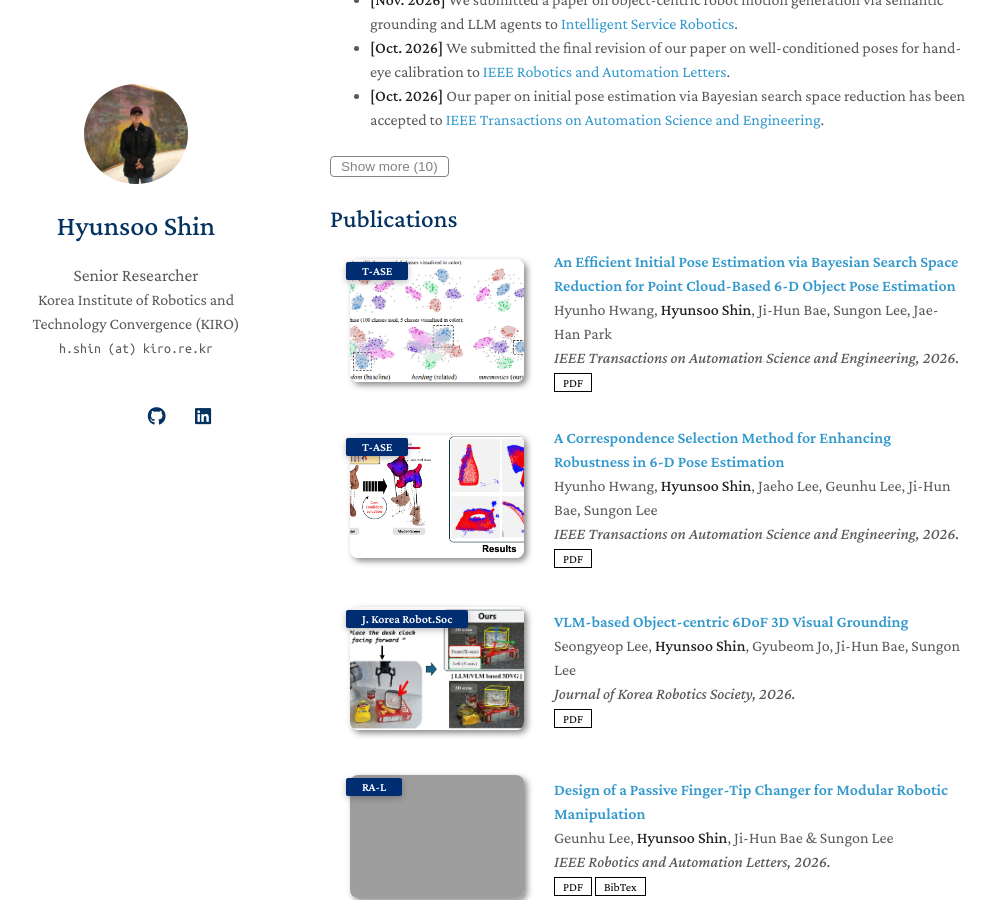
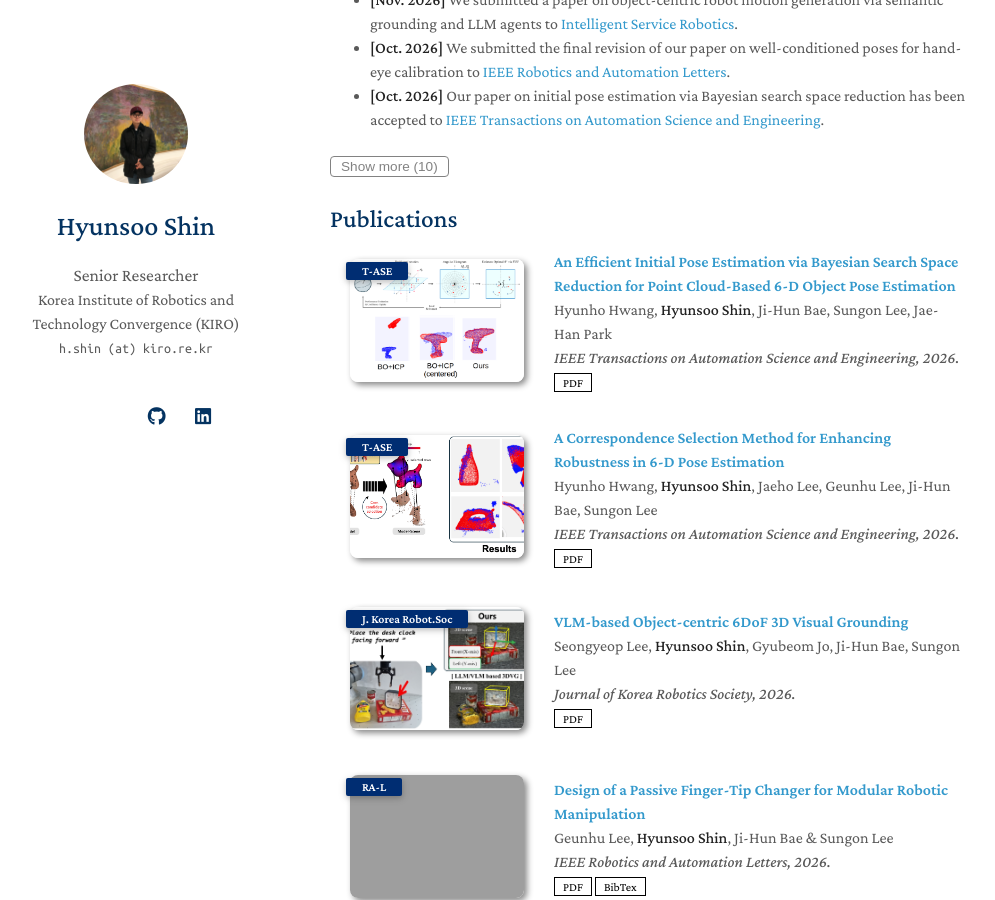
Before and after one commit to hyuns2316/hyuns2316.github.io, a Jekyll site: the page built from index.md, in a window 1280 px wide and 900 px high, scrolled down 678 px. Shown: the whole window, without its empty margins (140-1135 px from the left). Built offline with Jekyll 4.4.1, drawn with Linux system fonts in a browser that asks for light colours; a style sheet for code colours, icons or effects is not loaded; our own code applies the rules of GitHub Pages for plain Markdown files; grey boxes are pictures that could not be loaded.

Commit message:
Set thumbnails from uploaded images

```diff
--- a/_data/publications.yml
+++ b/_data/publications.yml
@@ -6,7 +6,7 @@ main:
     conference: "IEEE Transactions on Automation Science and Engineering, 2026."
     pdf: https://doi.org/10.1109/TASE.2026.3744364
     bibtex:
-    image: ./assets/img/teaser_example.png
+    image: ./assets/img/baysian_search_6d.png
     notes:
 
   - title: "A Correspondence Selection Method for Enhancing Robustness in 6-D Pose Estimation"
```
